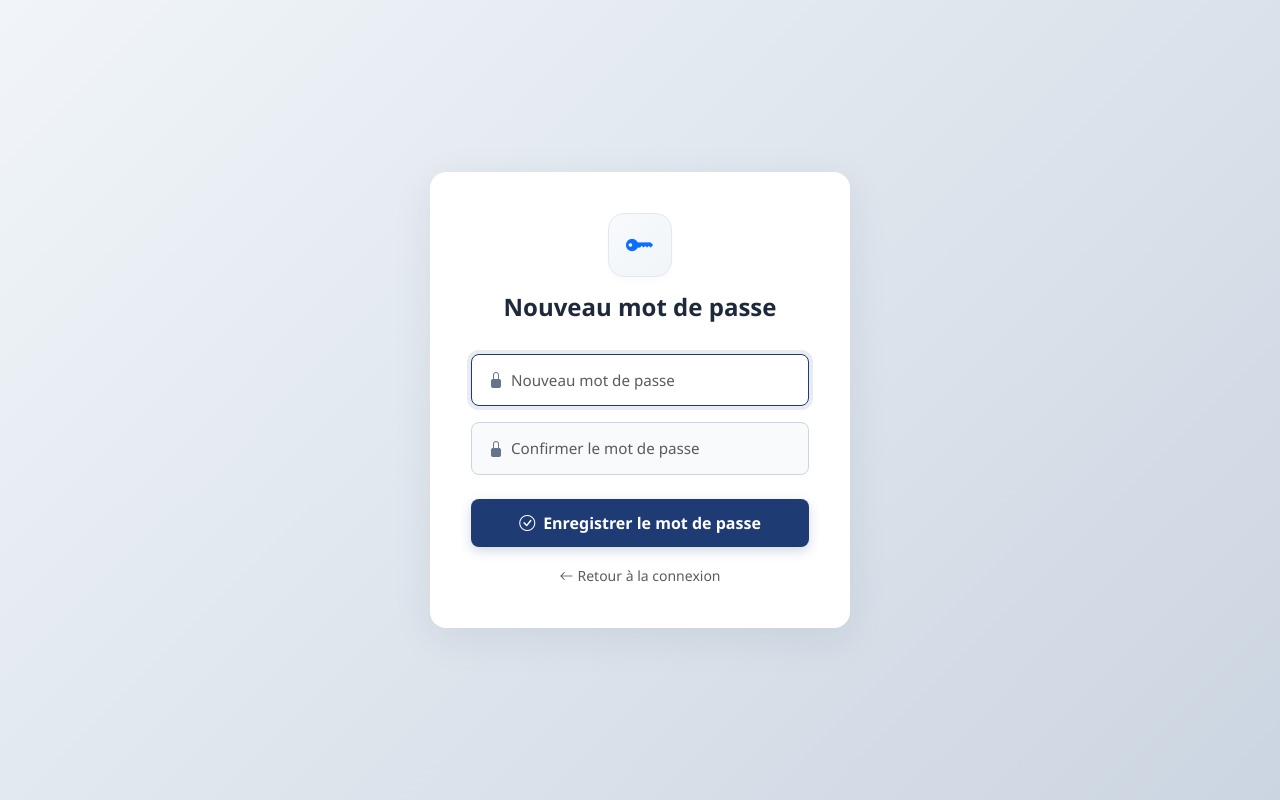
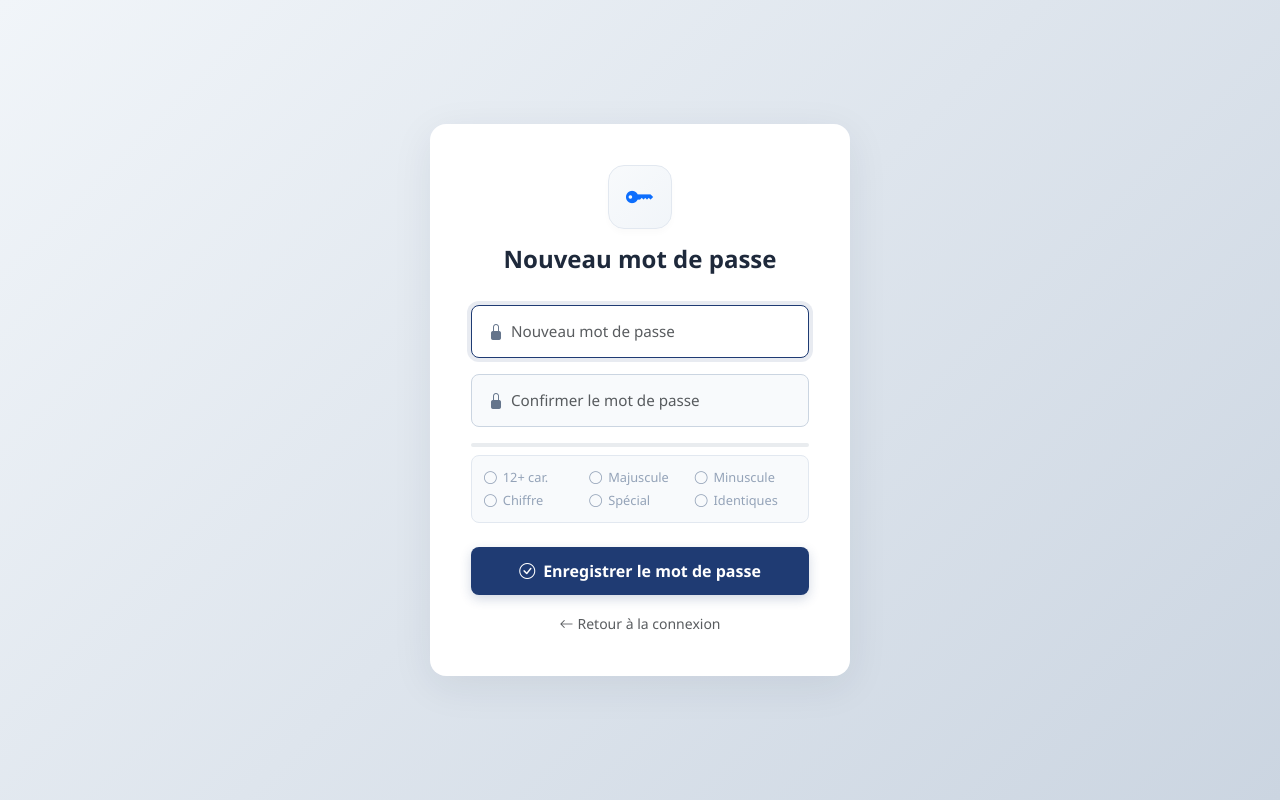
Before and after one commit to crazypopperz/LabFlow, a Flask app: template templates/reset_password.html in a window 1280 px wide. Run offline with Flask 3, Linux system fonts and the light colour scheme; the template is opened without the code that fills it, so the values that code supplies are empty; some libraries are stand-ins or nearby versions.

Commit message:
feat: add password strength checker on reset password page

```diff
--- a/templates/reset_password.html
+++ b/templates/reset_password.html
@@ -20,23 +20,36 @@
         {% with messages = get_flashed_messages(with_categories=true) %}
             {% if messages %}
                 {% for category, message in messages %}
-                    <div class="alert alert-{{ 'danger' if category == 'error' else category }} shadow-sm border-0 mb-4 py-2 small">
-                        {{ message }}
-                    </div>
+                    <div class="alert alert-{{ 'danger' if category == 'error' else category }} shadow-sm border-0 mb-4 py-2 small">{{ message }}</div>
                 {% endfor %}
             {% endif %}
         {% endwith %}
-        <form method="POST" action="{{ url_for('auth.reset_password', token=token) }}" class="login-form">
+        <form method="POST" action="{{ url_for('auth.reset_password', token=token) }}" class="login-form" id="resetForm">
             <input type="hidden" name="csrf_token" value="{{ csrf_token() }}">
             <div class="input-group mb-3">
                 <span class="input-group-text"><i class="bi bi-lock-fill"></i></span>
-                <input type="password" name="password" class="form-control" placeholder="Nouveau mot de passe" required autofocus>
+                <input type="password" name="password" id="password" class="form-control" placeholder="Nouveau mot de passe" required minlength="12" autofocus>
             </div>
-            <div class="input-group mb-4">
+            <div class="input-group mb-3">
                 <span class="input-group-text"><i class="bi bi-lock-fill"></i></span>
-                <input type="password" name="confirm_password" class="form-control" placeholder="Confirmer le mot de passe" required>
+                <input type="password" name="confirm_password" id="password_confirm" class="form-control" placeholder="Confirmer le mot de passe" required>
             </div>
-            <button type="submit" class="btn-login w-100">
+            <!-- Barre de force -->
+            <div class="progress mb-2" style="height: 4px;">
+                <div class="progress-bar" id="strengthBar" style="width:0%; transition: all 0.3s;"></div>
+            </div>
+            <!-- Indicateurs -->
+            <div class="password-requirements mb-4">
+                <div class="row g-1 text-center">
+                    <div class="col-4 requirement-item" id="req-length"><i class="bi bi-circle"></i> 12+ car.</div>
+                    <div class="col-4 requirement-item" id="req-uppercase"><i class="bi bi-circle"></i> Majuscule</div>
+                    <div class="col-4 requirement-item" id="req-lowercase"><i class="bi bi-circle"></i> Minuscule</div>
+                    <div class="col-4 requirement-item" id="req-number"><i class="bi bi-circle"></i> Chiffre</div>
+                    <div class="col-4 requirement-item" id="req-special"><i class="bi bi-circle"></i> Spécial</div>
+                    <div class="col-4 requirement-item" id="req-match"><i class="bi bi-circle"></i> Identiques</div>
+                </div>
+            </div>
+            <button type="submit" class="btn-login w-100" id="submitBtn">
                 <i class="bi bi-check-circle me-2"></i>Enregistrer le mot de passe
             </button>
         </form>
@@ -46,5 +59,55 @@
             </a>
         </div>
     </div>
+    <script>
+        document.addEventListener('DOMContentLoaded', function() {
+            const form = document.getElementById('resetForm');
+            const password = document.getElementById('password');
+            const passwordConfirm = document.getElementById('password_confirm');
+            const strengthBar = document.getElementById('strengthBar');
+            function checkPassword() {
+                const val = password.value;
+                const valConf = passwordConfirm.value;
+                let strength = 0;
+                const checks = {
+                    'req-length': val.length >= 12,
+                    'req-uppercase': /[A-Z]/.test(val),
+                    'req-lowercase': /[a-z]/.test(val),
+                    'req-number': /[0-9]/.test(val),
+                    'req-special': /[^A-Za-z0-9]/.test(val),
+                    'req-match': val.length > 0 && val === valConf
+                };
+                for (const [id, met] of Object.entries(checks)) {
+                    const el = document.getElementById(id);
+                    const icon = el.querySelector('i');
+                    if (met) {
+                        el.classList.add('met');
+                        icon.className = 'bi bi-check-circle-fill';
+                        if(id !== 'req-match') strength += 20;
+                    } else {
+                        el.classList.remove('met');
+                        icon.className = 'bi bi-circle';
+                    }
+                }
+                strengthBar.style.width = strength + '%';
+                if (strength <= 40) strengthBar.style.backgroundColor = '#ef4444';
+                else if (strength <= 80) strengthBar.style.backgroundColor = '#f59e0b';
+                else strengthBar.style.backgroundColor = '#10b981';
+            }
+            password.addEventListener('input', checkPassword);
+            passwordConfirm.addEventListener('input', checkPassword);
+            form.addEventListener('submit', function(e) {
+                if (!form.checkValidity() || password.value !== passwordConfirm.value) {
+                    e.preventDefault();
+                    e.stopPropagation();
+                    form.classList.add('was-validated');
+                } else {
+                    const btn = document.getElementById('submitBtn');
+                    btn.disabled = true;
+                    btn.innerHTML = '<span class="spinner-border spinner-border-sm me-2"></span>Enregistrement...';
+                }
+            });
+        });
+    </script>
 </body>
 </html>
```
